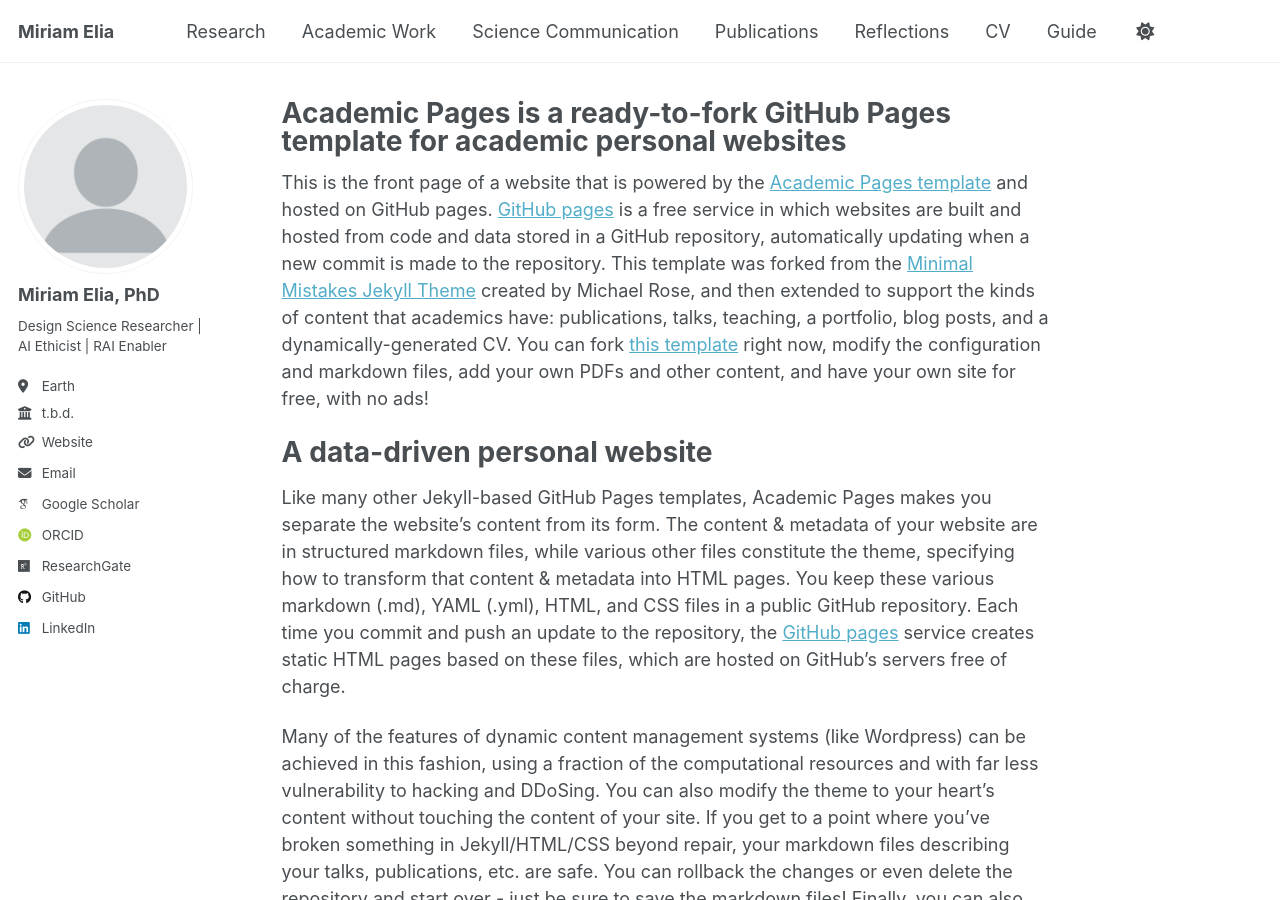
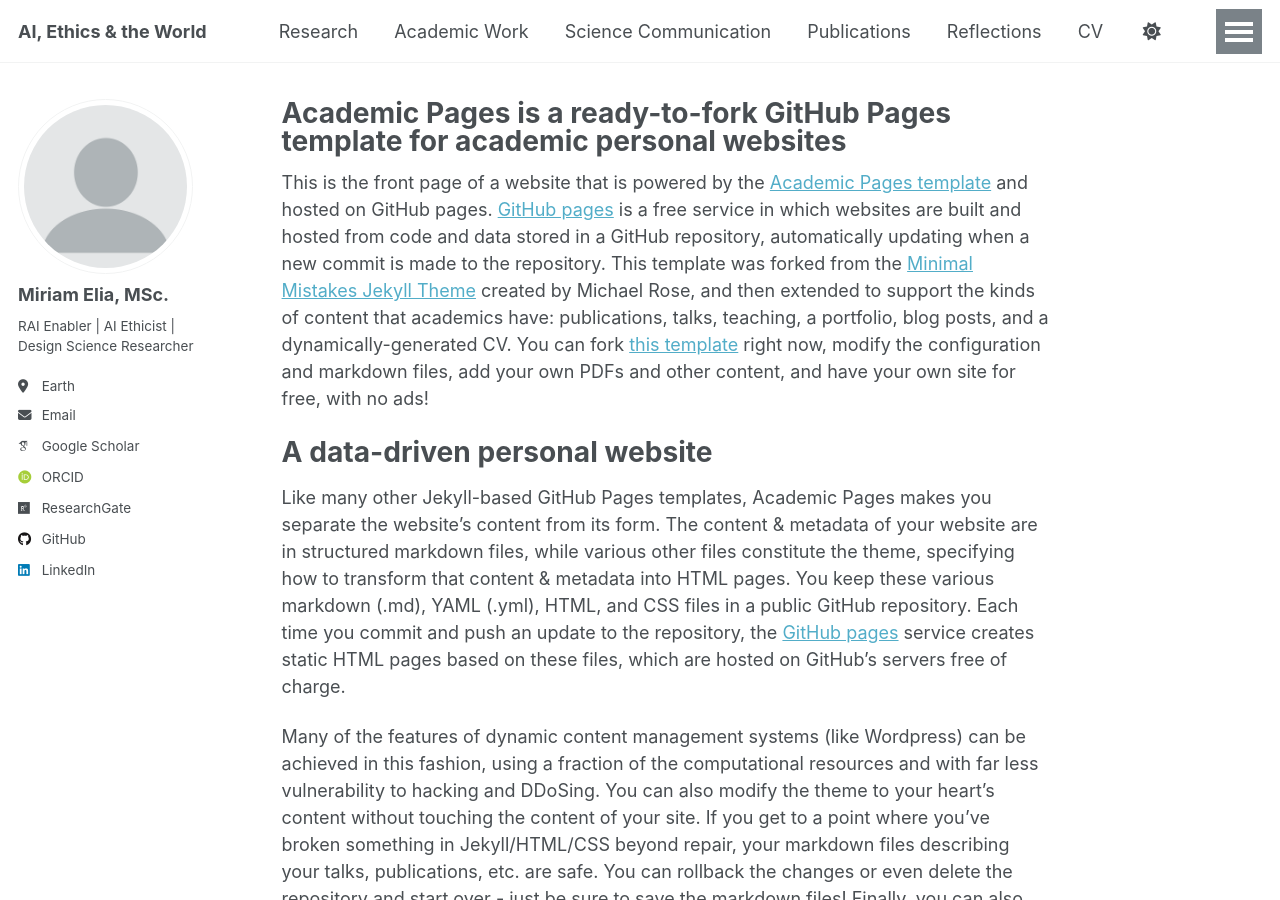
Before and after one commit to miriamelia/miriamelia.github.io, a Jekyll site: the page built from _pages/about.md, in a window 1280 px wide and 900 px high. Built offline with Jekyll 4.4.1, drawn with Linux system fonts in a browser that asks for light colours; some web fonts are replaced.

Commit message:
Title update

```diff
--- a/_config.yml
+++ b/_config.yml
@@ -9,7 +9,7 @@
 # Basic Site Settings
 locale                   : "en-US"
 site_theme               : "default"
-title                    : "Miriam Elia"
+title                    : "AI, Ethics & the World"
 title_separator          : "-"
 name                     : &name "Miriam Elia"
 description              : &description "personal description"
@@ -23,12 +23,12 @@
 author:
   # Biographic information
   avatar           : "profile.png"
-  name             : "Miriam Elia, PhD"
-  pronouns         : # example: "she/her"
-  bio              : "Design Science Researcher | AI Ethicist | RAI Enabler"
+  name             : "Miriam Elia, MSc."
+  # pronouns         : # example: "she/her"
+  bio              : "RAI Enabler | AI Ethicist | Design Science Researcher"
   location         : "Earth"
-  employer         : "t.b.d."
-  uri              : "https://www.linkedin.com/in/miriam-elia-msc/"
+  # employer         : "t.b.d."
+  # uri              : "t.b.d."
   email            : "miriam@elianet.de"
 
   # Academic websites
@@ -36,10 +36,10 @@
   arxiv            : # URL - Update with the correct link to your profile
   googlescholar    : "https://scholar.google.com/citations?user=lMm0oC0AAAAJ&hl=en" # Update with the correct link to your profile
   impactstory      : # URL
-  orcid            : "https://orcid.org/0000-0001-6253-230X"
   semantic         : # URL
   pubmed           : # URL "https://www.ncbi.nlm.nih.gov/pubmed/?term=john+snow"
   researchgate     : "https://www.researchgate.net/profile/Miriam-Elia?ev=hdr_xprf" # URL
+  orcid            : "https://orcid.org/0000-0001-6253-230X"
   scopus           : # URL
 
   # Repositories and software development
@@ -60,7 +60,7 @@
   keybase          : # Username
   instagram        : # Username
   lastfm           : # Username
-  linkedin         : "MiriamElia" # Username - Update with your LinkedIn username
+  linkedin         : "https://www.linkedin.com/in/miriam-elia-msc/" # Username - Update with your LinkedIn username
   mastodon         : # URL
   medium           : # URL
   pinterest        : # Username
--- a/_data/navigation.yml
+++ b/_data/navigation.yml
@@ -9,7 +9,7 @@
 
 main:
   - title: "Research" # (Intro MQG4AI - Towards implementing RAI) Fascination of (Performance) Evaluation
-    url: /portfolio/
+    url: /portfolio/  # (Responsible AI - AI Ethics - (Performance) Evaluation - AI Lifecycle Design)
 
   - title: "Academic Work" #& Academic Work (Teaching to students, Guest Lectures, Conference Talks, Academic Events I contributed to and learnt sth)
     url: /talks/
```
